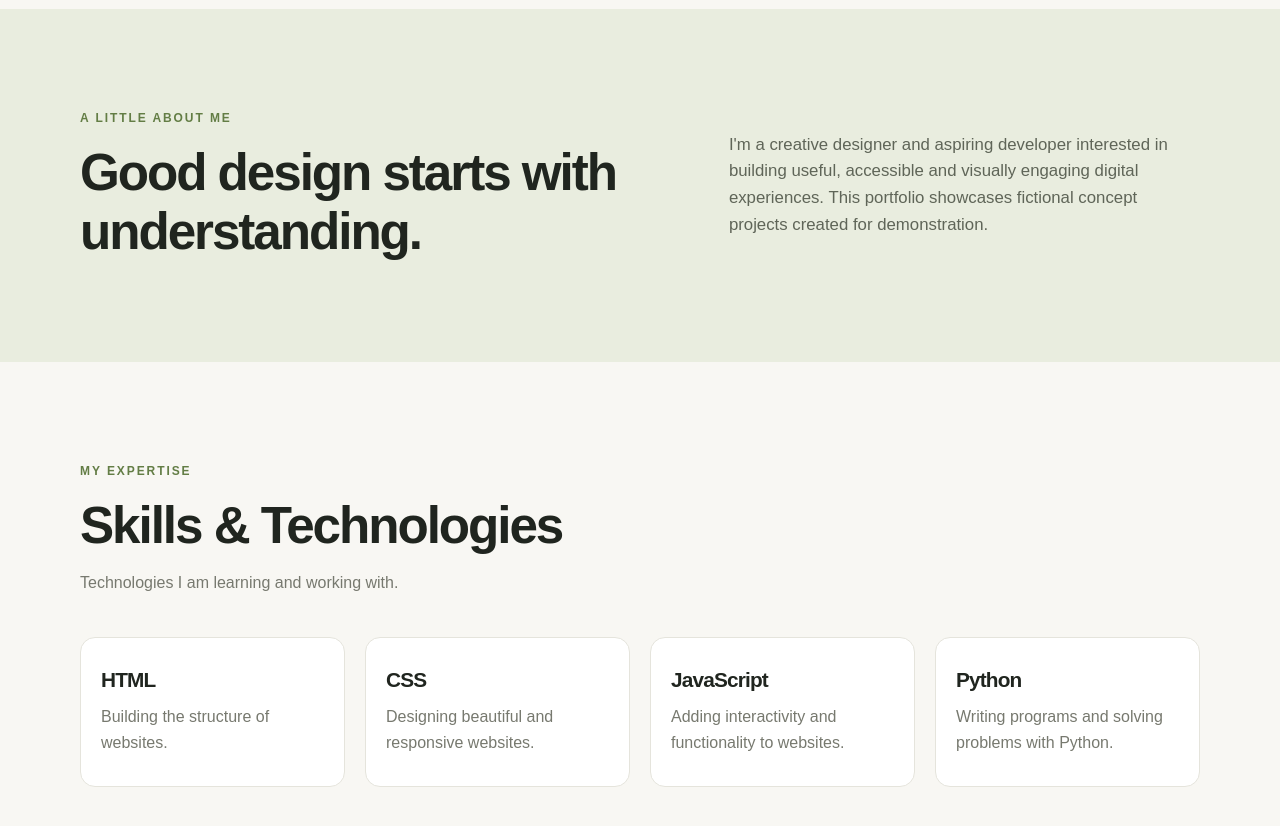
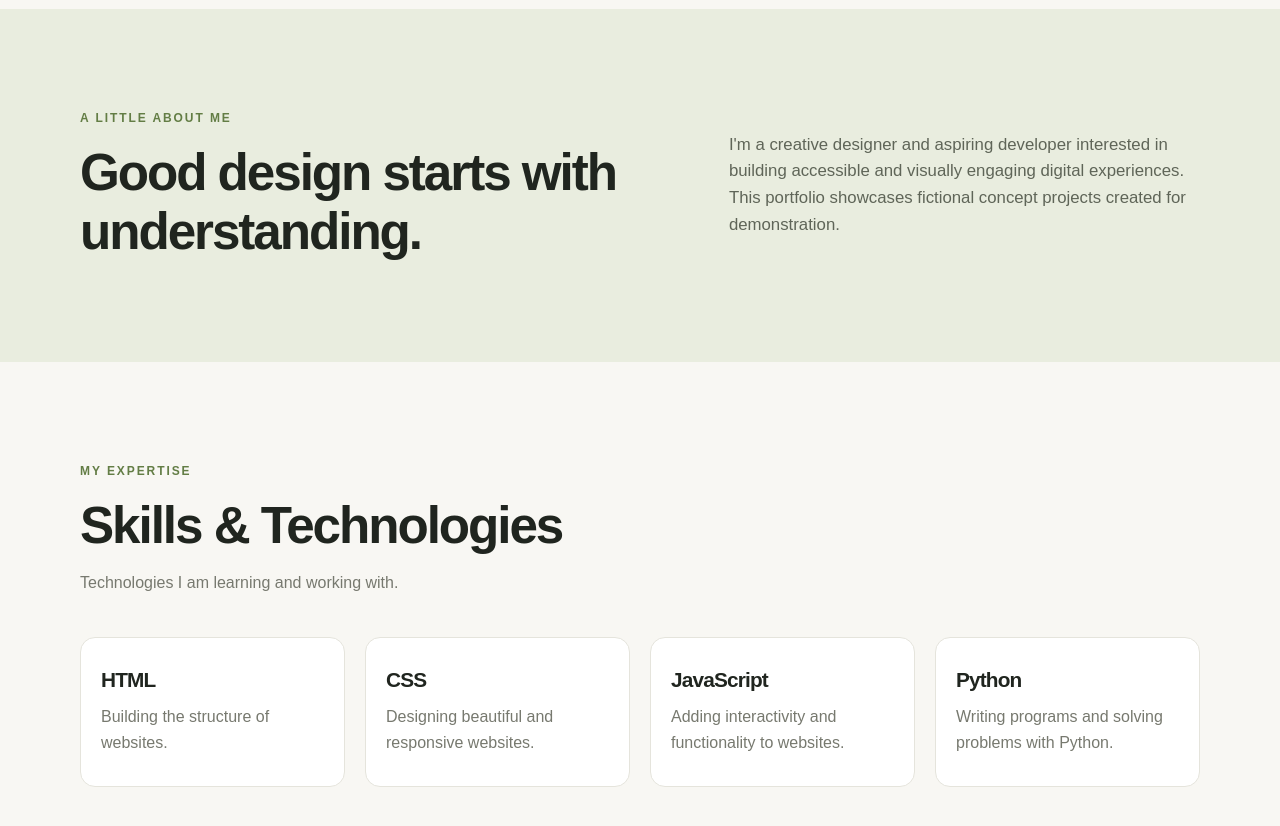
Before and after one commit to surajcodes765/studiofolio-portfolio, a plain HTML site: page index.html in a window 1280 px wide. Shown: the part 3980-4806 px from the top of the page. Drawn offline with Linux system fonts and the light colour scheme.

```diff
--- a/index.html
+++ b/index.html
@@ -319,7 +319,7 @@
 
                 <p>
                     I'm a creative designer and aspiring developer
-                    interested in building useful, accessible and
+                    interested in building  accessible and
                     visually engaging digital experiences. This
                     portfolio showcases fictional concept projects
                     created for demonstration.
```
